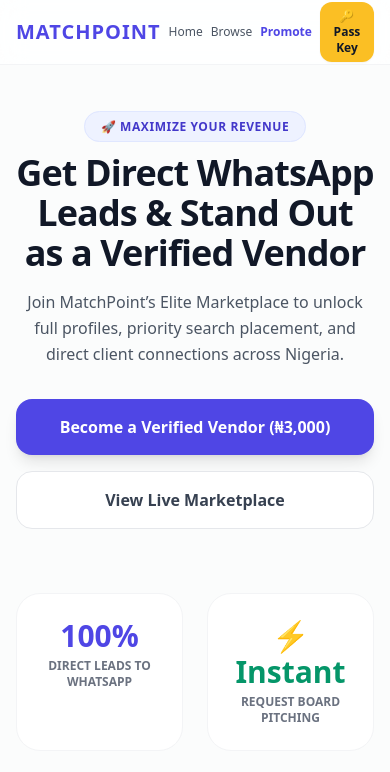
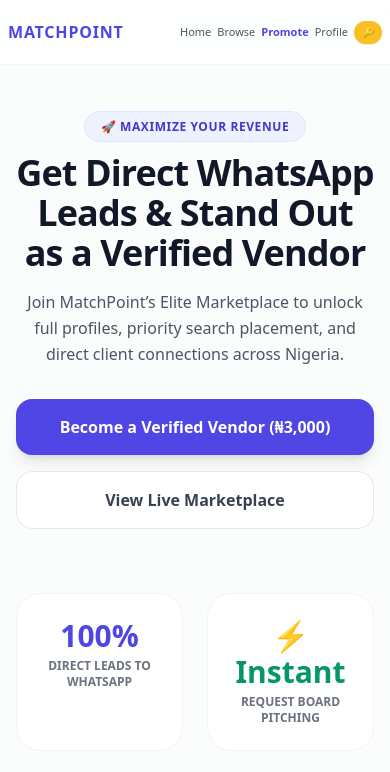
Before and after one commit to oluwaseundavid773-hub/matchpoint, a website: page www/promote.html in a window 390 px wide. Shown: the top 772 px of the page. Drawn offline with nearby package versions, Linux system fonts and the light colour scheme.

Commit message:
Optimize mobile navbar to fil Profilelink

```diff
--- a/www/promote.html
+++ b/www/promote.html
@@ -11,33 +11,34 @@
 </head>
 <body class="bg-gray-50/50 text-gray-800 font-sans antialiased min-h-screen flex flex-col selection:bg-indigo-500 selection:text-white">
 
-    <!-- Navigation Header with Glassmorphism -->
+   <!-- Navigation Header with Glassmorphism -->
 <header class="bg-white/80 backdrop-blur-md border-b border-gray-100 sticky top-0 z-50 transition-all">
-  <div class="max-w-7xl mx-auto px-4 sm:px-6 lg:px-8 h-16 flex items-center justify-between gap-2">
+  <div class="max-w-7xl mx-auto px-2 sm:px-6 lg:px-8 h-16 flex items-center justify-between gap-1">
 
     <!-- Logo -->
-    <div class="flex items-center space-x-2 shrink-0">
-      <a href="index.html" class="text-xl sm:text-2xl font-black text-indigo-600 tracking-wider">
+    <div class="flex items-center shrink-0">
+      <a href="index.html" class="text-base sm:text-2xl font-black text-indigo-600 tracking-wider">
         MATCHPOINT
       </a>
     </div>
 
     <!-- Navigation Links & Action Buttons -->
-    <div class="flex items-center space-x-2 sm:space-x-6 text-xs sm:text-sm font-medium">
+    <div class="flex items-center space-x-1.5 sm:space-x-4 text-[11px] sm:text-sm font-medium">
       <a href="index.html" class="text-gray-600 hover:text-indigo-600 transition">Home</a>
       <a href="browse.html" class="text-gray-600 hover:text-indigo-600 transition">Browse</a>
       <a href="promote.html" class="text-indigo-600 font-semibold transition">Promote</a>
-      <a href="share.html" class="hidden sm:inline-block text-gray-600 hover:text-indigo-600 transition">Share</a>
-      <a href="profile.html" class="hidden sm:inline-block text-gray-600hover:text-indigo-600 transition">Profile</a>
+      <a href="profile.html" class="text-gray-600 hover:text-indigo-600 transition">Profile</a>
+      <a href="share.html" class="hidden md:inline-block text-gray-600 hover:text-indigo-600 transition">Share</a>
 
       <!-- Enter Pass Key Button -->
-      <button onclick="openPassKeyModal()" class="bg-amber-400 hover:bg-amber-500 text-gray-900 text-xs sm:text-sm font-bold px-3 py-1.5 sm:px-4 sm:py-2 rounded-xl shadow-sm transition flex items-center gap-1 cursor-pointer">
-        🔑 <span class="hidden xs:inline">Enter</span> Pass Key
+      <button onclick="openPassKeyModal()" class="bg-amber-400 hover:bg-amber-500 text-gray-900 text-[10px] sm:text-sm font-bold px-2 py-1 sm:px-4 sm:py-2 rounded-xl shadow-sm transition flex items-center gap-1 cursor-pointer shrink-0">
+        🔑 <span class="hidden xs:inline">Pass Key</span>
       </button>
     </div>
 
   </div>
 </header>
+
 
     <main class="flex-grow max-w-7xl mx-auto px-4 sm:px-6 lg:px-8 py-12 w-full">
 
```
